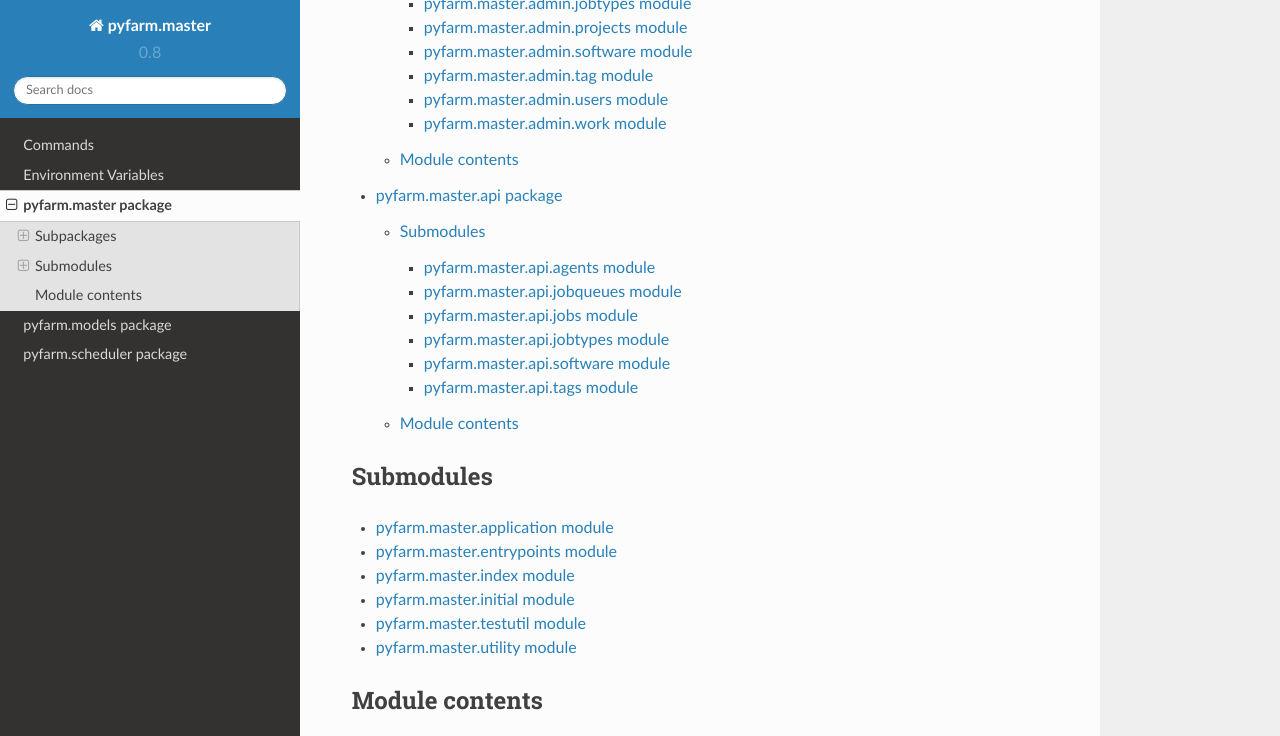
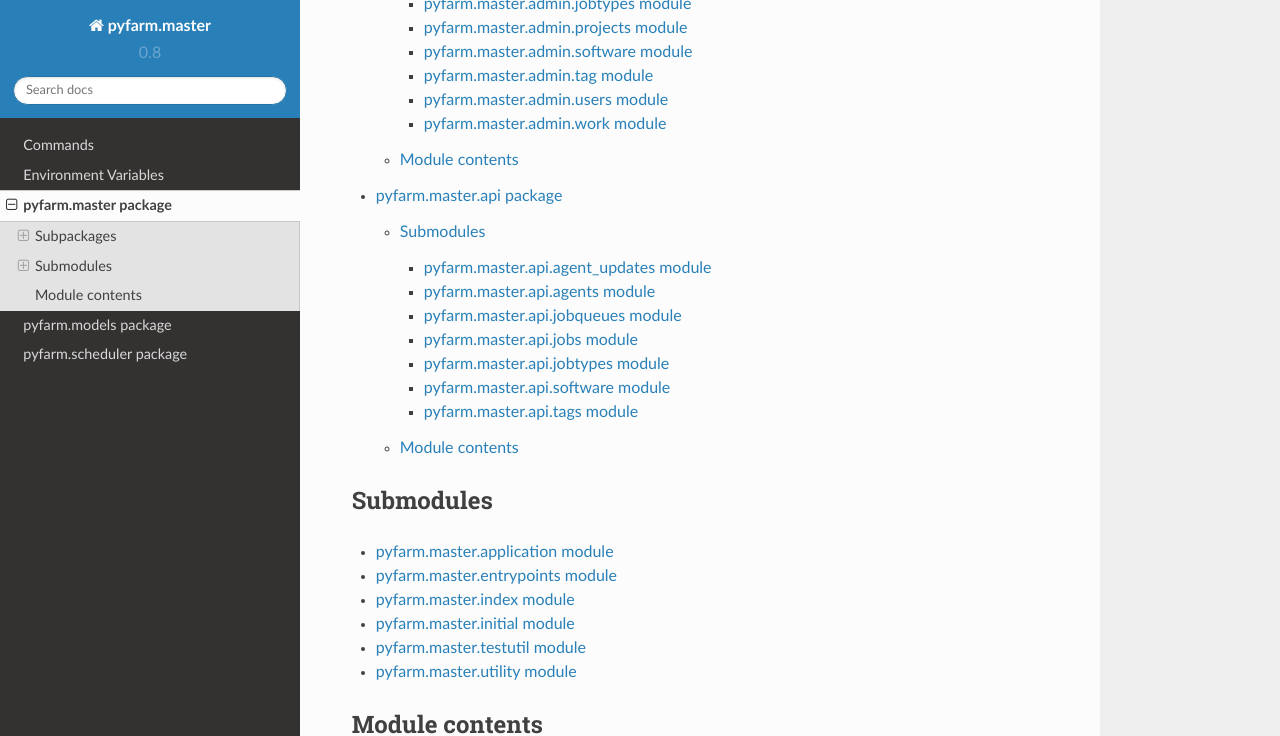
Before and after one commit to pyfarm/pyfarm-master, a Sphinx documentation site: the page built from docs/source/modules/pyfarm.master.rst, in a window 1280 px wide and 900 px high, scrolled down 368 px, cut to the strip 0-736 px from the top of the window. Built offline with Sphinx 7.4.7 and the Read the Docs theme 2.0.0, drawn with Linux system fonts in a browser that asks for light colours; pages that are not in the unit, such as notebooks, are missing from menus.

Commit message:
adding master.api.agent_updates to docs

```diff
--- /dev/null
+++ b/docs/source/modules/pyfarm.master.api.agent_updates.rst
@@ -0,0 +1,7 @@
+pyfarm.master.api.agent_updates module
+======================================
+
+.. automodule:: pyfarm.master.api.agent_updates
+    :members:
+    :undoc-members:
+    :show-inheritance:
--- a/docs/source/modules/pyfarm.master.api.rst
+++ b/docs/source/modules/pyfarm.master.api.rst
@@ -6,6 +6,7 @@ Submodules
 
 .. toctree::
 
+   pyfarm.master.api.agent_updates
    pyfarm.master.api.agents
    pyfarm.master.api.jobqueues
    pyfarm.master.api.jobs
```
